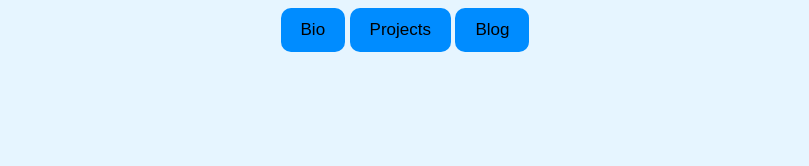
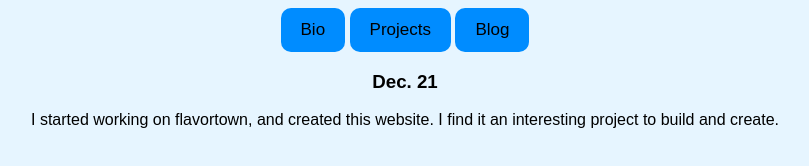
Before and after one commit to jivespark/website, a plain HTML site: page blog.html in a window 1280 px wide. Shown: the whole page, without its empty margins (235-1044 px from the left). Drawn offline with Linux system fonts and the light colour scheme.

```diff
--- a/blog.html
+++ b/blog.html
@@ -8,5 +8,7 @@
         <a href="index.html" class="btn">Bio</a>
         <a href="projects.html" class="btn">Projects</a>
         <a href="blog.html" class="btn">Blog</a>
+        <h3>Dec. 21</h3>
+        <p>I started working on flavortown, and created this website. I find it an interesting project to build and create.</p>
     </body>
 </html>
```
